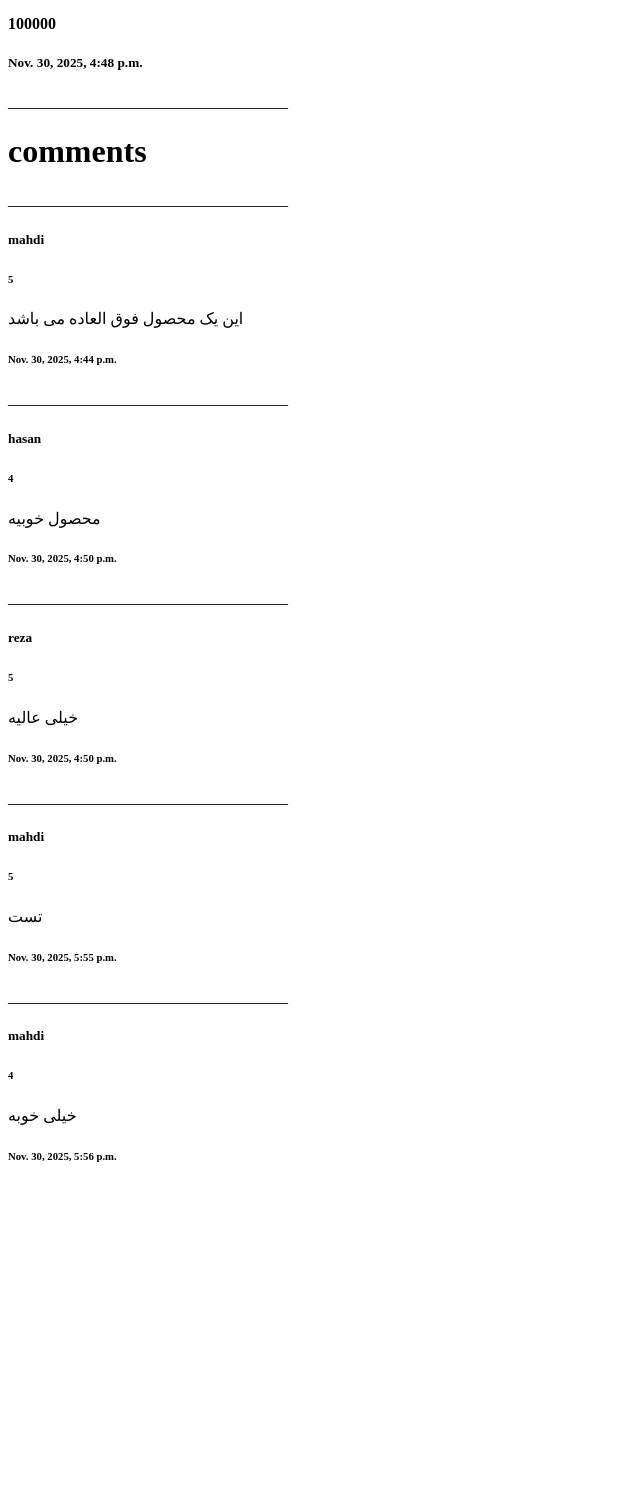
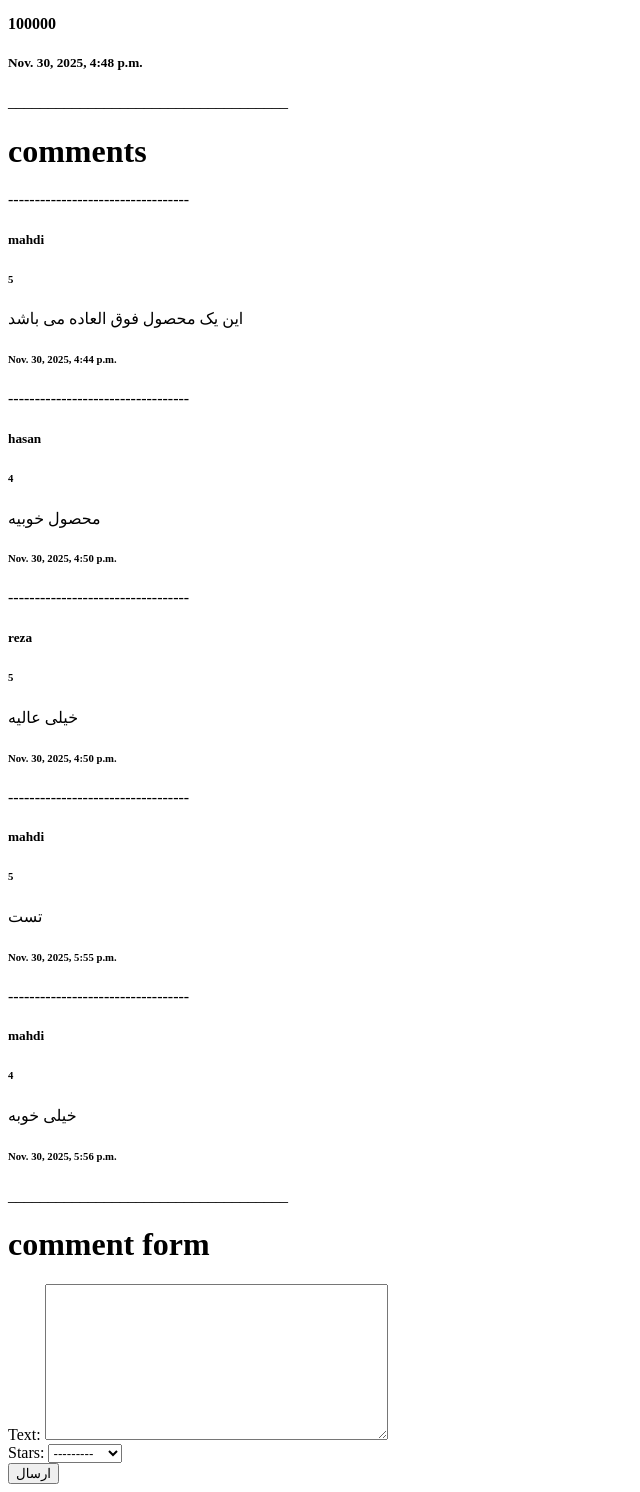
Before and after one commit to Hamzei0/aynabana, a Django app: page /shop/1/ in a window 1280 px wide. Shown: the part 168-1660 px from the top of the page, without its empty margins (0-640 px from the left). Before the commit the page ends 1330 px from the top, so only its background shows below. Run offline with Django 5.2, Linux system fonts and the light colour scheme; data comes from the database, SQL or seed files in the repository; both versions use the stored data as it was after the commit.

Commit message:
add comment form for product detail

```diff
--- /dev/null
+++ b/shop/forms.py
@@ -0,0 +1,8 @@
+from django import forms
+
+from . import models
+
+class CommentForm(forms.ModelForm):
+    class Meta:
+        model = models.CommentProduct
+        fields = ['text','stars']
--- a/shop/templates/shop/product_detail.html
+++ b/shop/templates/shop/product_detail.html
@@ -18,12 +18,19 @@
     <h1>comments</h1>
     {% for comment in product.comments.all %}
       {% if comment.active %}
-        <p>___________________________________</p>
+        <p>----------------------------------</p>
         <h5>{{ comment.author }}</h5>
         <h6>{{ comment.stars }}</h6>
         <p>{{ comment.text }}</p>
         <h6>{{ comment.datetime_modified }}</h6>
       {% endif %}
     {% endfor %}
+    <p>___________________________________</p>
+    <h1>comment form</h1>
+    <form action="{% url 'comment_create' product.id %}" method="post">
+      {% csrf_token %}
+      {{ comment_form }}
+      <button type="submit">ارسال</button>
+    </form>
   </body>
 </html>
--- a/shop/urls.py
+++ b/shop/urls.py
@@ -5,4 +5,5 @@ from . import views
 urlpatterns = [
     path('', views.ProductListView.as_view(), name='product_list'),
     path('<int:pk>/', views.ProductDetailView.as_view(), name='product_detail'),
+    path('comment_create/<int:product_id>/',views.CommentCreate.as_view(), name='comment_create'),
 ]
--- a/shop/views.py
+++ b/shop/views.py
@@ -1,6 +1,8 @@
 from django.shortcuts import render
 from django.views import generic
+from django.shortcuts import get_object_or_404
 
+from . import forms
 from . import models
 
 class ProductListView(generic.ListView):
@@ -12,3 +14,23 @@ class ProductDetailView(generic.DetailView):
     model = models.Products
     template_name = 'shop/product_detail.html'
     context_object_name = 'product'
+
+    def get_context_data(self, **kwargs):
+        context = super().get_context_data(**kwargs)
+        context['comment_form'] = forms.CommentForm()
+        return context
+
+class CommentCreate(generic.CreateView):
+    model = models.CommentProduct
+    form_class = forms.CommentForm
+
+    def form_valid(self, form):
+        obj = form.save(commit=False)
+        obj.author = self.request.user
+
+        product_id = int(self.kwargs['product_id'])
+        product = get_object_or_404(models.Products, id=product_id)
+
+        obj.product = product
+
+        return super().form_valid(form)
```
Also changed, not shown: db.sqlite3.
